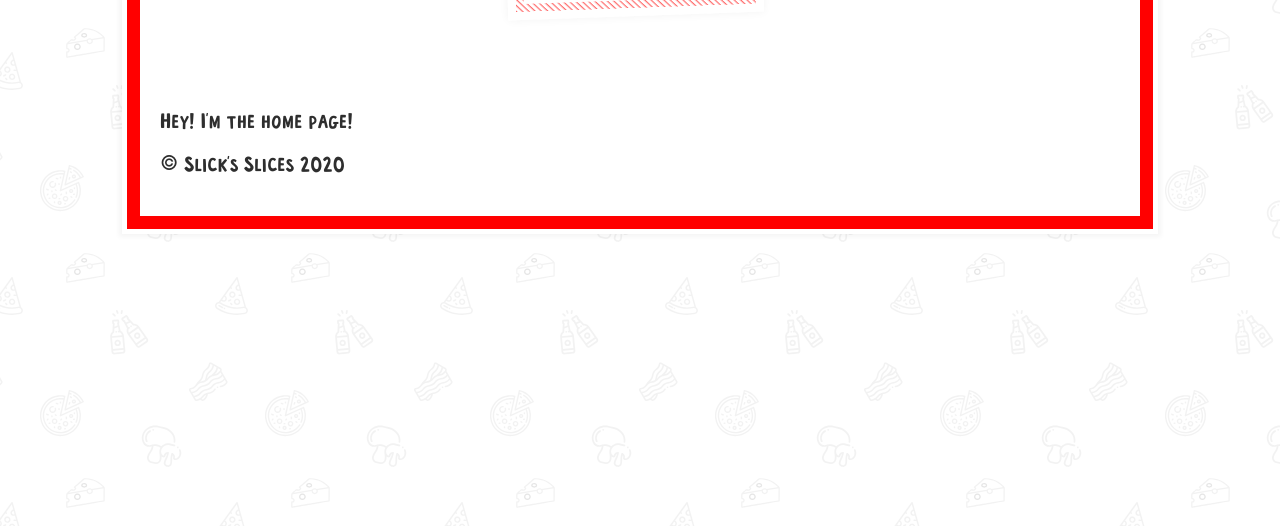
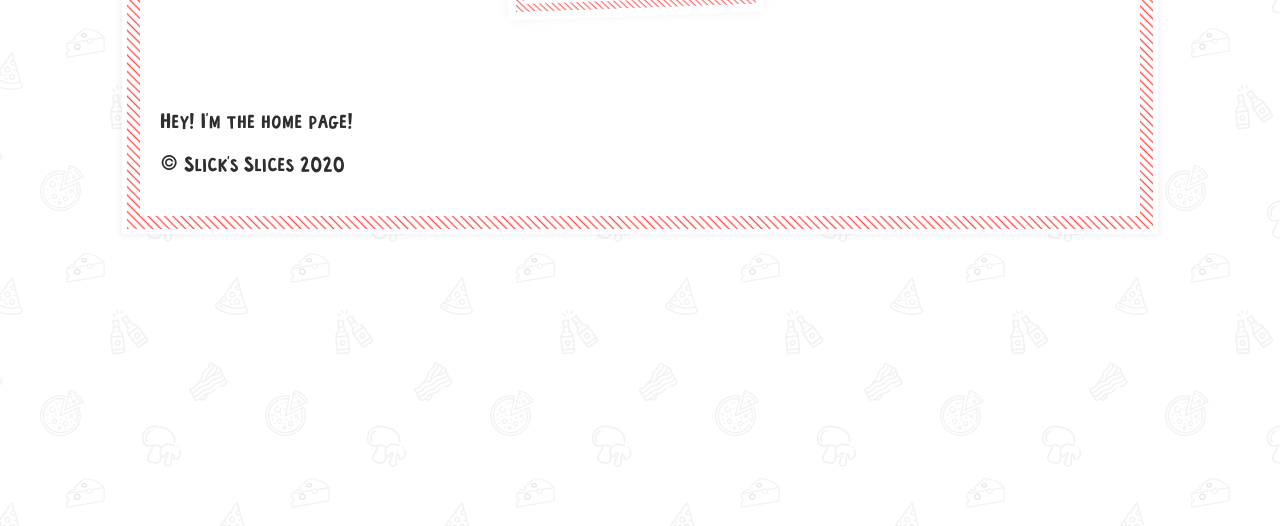
Before and after one commit to cbeltz74/cbeltz74.github.io, a Gatsby site in the folder master-gatsby-master/starter-files/gatsby/: page / in a window 1280 px wide. Shown: the part 274-800 px from the top of the page. Built offline with nearby package versions, Linux system fonts and the light colour scheme; Gatsby itself is replaced by a stand-in of ours.

Commit message:
vid10.2 corrected stripes border, removed 2x nav

```diff
--- a/master-gatsby-master/starter-files/gatsby/src/components/Layout.js
+++ b/master-gatsby-master/starter-files/gatsby/src/components/Layout.js
@@ -1,17 +1,17 @@
 import React from 'react';
+import styled from 'styled-components';
+import 'normalize.css';
+import Nav from './Nav';
 import Footer from './Footer';
-import Nav from './Nav';
-import 'normalize.css';
 import GlobalStyles from '../styles/GlobalStyles';
 import Typography from '../styles/Typography';
-import styled from 'styled-components';
 import stripes from '../assets/images/stripes.svg';
 
 const SiteBorderStyles = styled.div`
   max-width: 1000px;
   margin: 12rem auto 4rem auto;
   margin-top: clamp(2rem, 10vw, 12rem);
-  background: red;
+  background: white url(${stripes});
   background-size: 80em;
   padding: 5px;
   padding: clamp(5px, 1vw, 25px);
```
